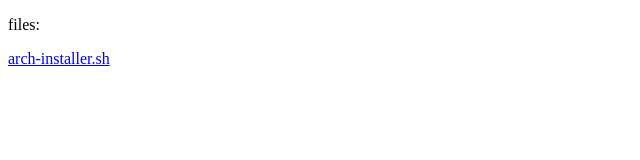
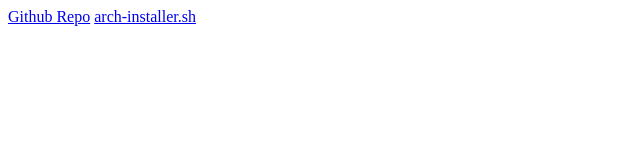
Before and after one commit to Senpai-10/arch-install, a plain HTML site: page index.html in a window 1280 px wide. Shown: the whole page, without its empty margins (0-640 px from the left). Drawn offline with Linux system fonts and the light colour scheme.

Commit message:
index.html

```diff
--- a/index.html
+++ b/index.html
@@ -4,10 +4,10 @@
         <meta charset="UTF-8" />
         <meta http-equiv="X-UA-Compatible" content="IE=edge" />
         <meta name="viewport" content="width=device-width, initial-scale=1.0" />
-        <title>Document</title>
+        <title>arch-installer.sh</title>
     </head>
     <body>
-        <p>files:</p>
+        <a href="https://github.com/senpai-10/arch-install">Github Repo</a>
         <a href="/arch-install/arch-installer.sh">arch-installer.sh</a>
     </body>
 </html>
```
